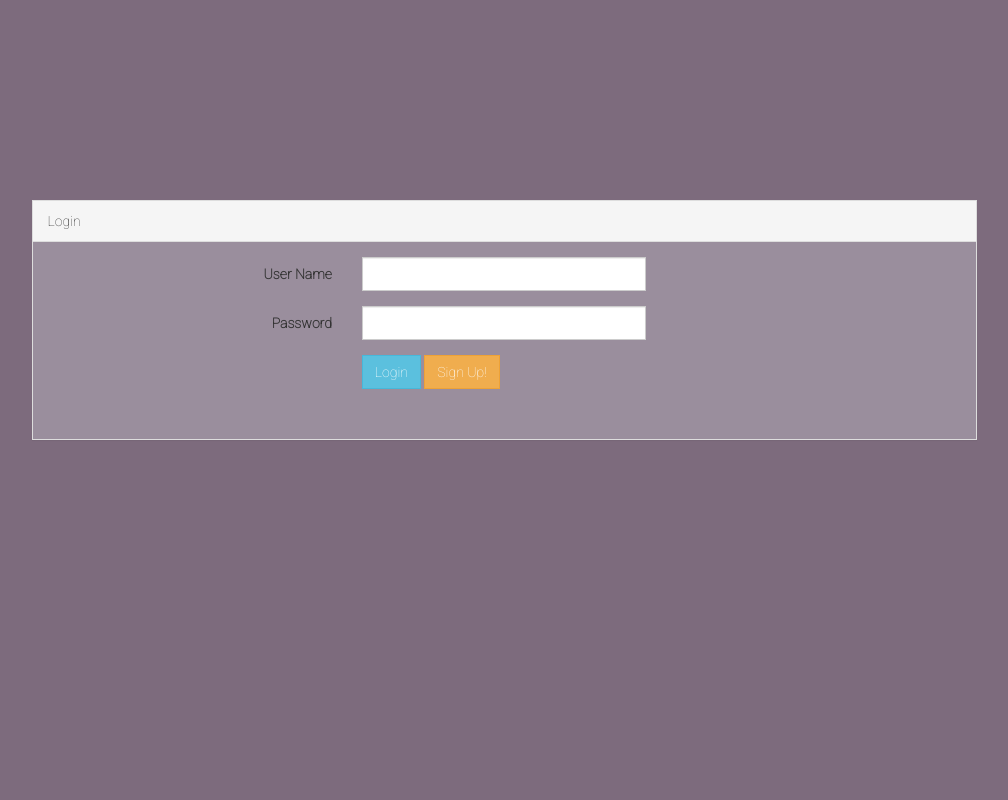
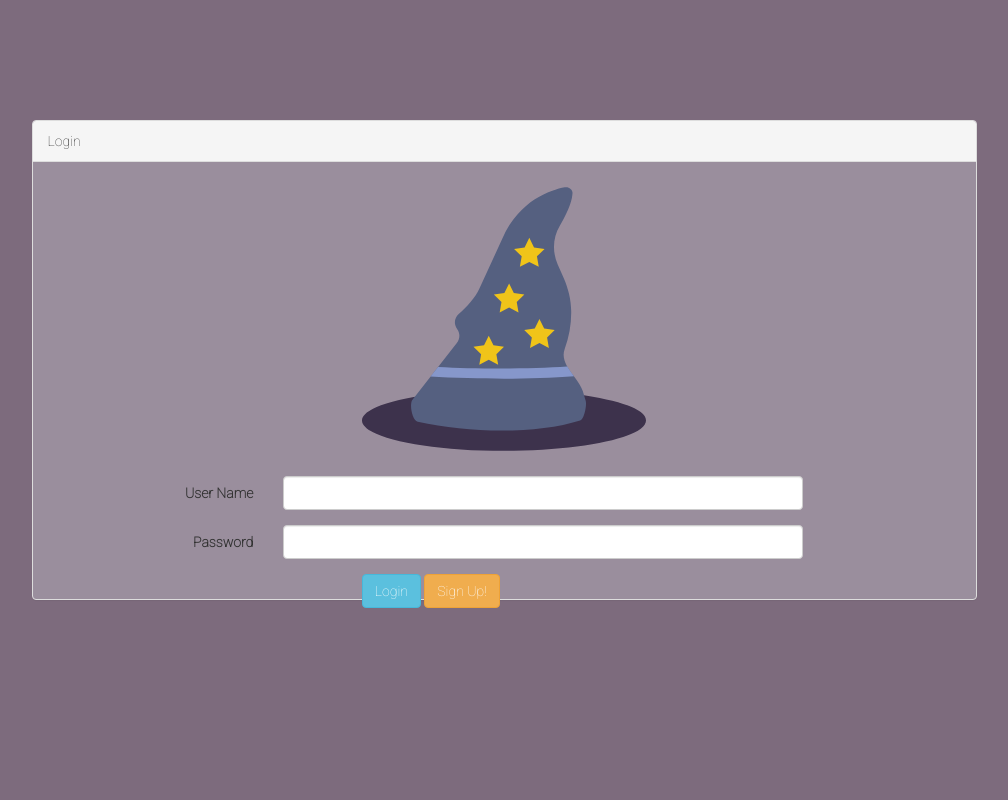
Before and after one commit to Ali-Kiyan/gradMate, a PHP site: page /login.phtml in a window 1280 px wide. Shown: the whole page, without its empty margins (136-1144 px from the left). Run offline with PHP 8.4, Linux system fonts and the light colour scheme; data that the repository does not hold is empty.

Commit message:
login tweak + new company data

```diff
--- a/assets/css/loginStyle.css
+++ b/assets/css/loginStyle.css
@@ -3,7 +3,6 @@
 /* BASIC */
 * {
   box-sizing: border-box;
-  border-radius: 0px !important;
 }
 html {
   font-family: "Roboto", sans-serif;
@@ -11,14 +10,13 @@ html {
 
 body {
   font-family: "Roboto", sans-serif;
-  height: 100vh;
   background-color: #4e364ebb;
 
 }
-.align-middle{
-  position: relative;
+.form{
+margin-top: 15vh;
+  height: 60vh;
 }
-.form{
-margin-top: 25vh;
-
+.logo{
+  margin-bottom: 40%;
 }
--- a/login.phtml
+++ b/login.phtml
@@ -7,6 +7,7 @@
   <title>Login Form</title>
   <link rel="stylesheet" href="//maxcdn.bootstrapcdn.com/bootstrap/3.3.7/css/bootstrap.min.css" integrity="sha384-BVYiiSIFeK1dGmJRAkycuHAHRg32OmUcww7on3RYdg4Va+PmSTsz/K68vbdEjh4u" crossorigin="anonymous">
   <link rel="stylesheet" href="./assets/css/loginStyle.css">
+  <link rel="stylesheet" href="./assets/css/aniamte.css">
 </head>
 <body>
     <div class="cover">
@@ -17,25 +18,27 @@
     <div class="login animated fadeInDown">
       <div class="container">
           <div class="row">
-              <div class="col-sm-10 col-sm-offset-1 col-xs-10 col-xs-offset-1 align-middle">
+              <div class="col-sm-10 col-sm-offset-1 col-xs-10 col-xs-offset-1 animated fadeInDown">
                   <div class="panel panel-default form" style="background-color: rgba(220, 220, 233, 0.3);">
                       <div class="panel-heading">Login</div>
                       <div class="panel-body">
                           <form class="form-horizontal" role="form" method="POST" action="">
+                              <div class=" form-group">
+                                <img src="./assets/images/wizard.svg" alt="" class="col-xs-4 col-xs-offset-4">
+                              </div>
+                              <div class="form-group">
+                                  <label for="email" class="col-xs-3 control-label">User Name</label>
 
-                              <div class="form-group">
-                                  <label for="email" class="col-sm-4 col-xs-4 control-label">User Name</label>
-
-                                  <div class="col-sm-4 col-xs-8">
+                                  <div class=" col-xs-9 col-md-7">
                                       <input id="email" class="form-control" name="Username" value="">
 
                                   </div>
                               </div>
 
                               <div class="form-group">
-                                  <label for="password" class="col-sm-4 col-xs-4 control-label">Password</label>
+                                  <label for="password" class="col-xs-3 control-label">Password</label>
 
-                                  <div class=" col-sm-4 col-xs-8">
+                                  <div class=" col-xs-9 col-md-7">
                                       <input id="password" type="password" class="form-control" name="Password">
 
                                   </div>
```
